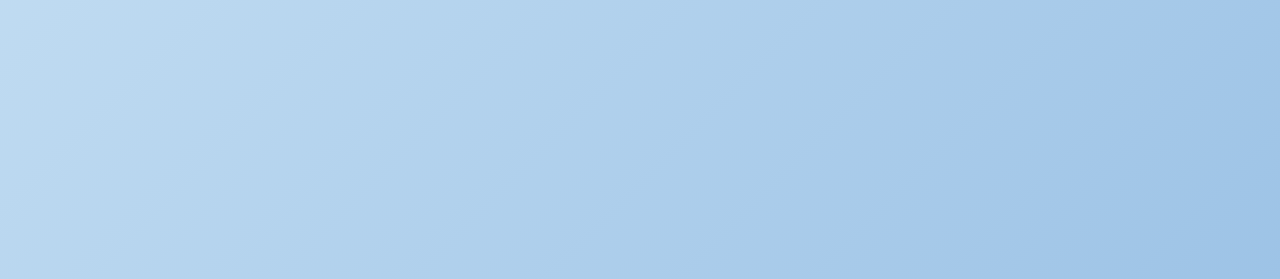
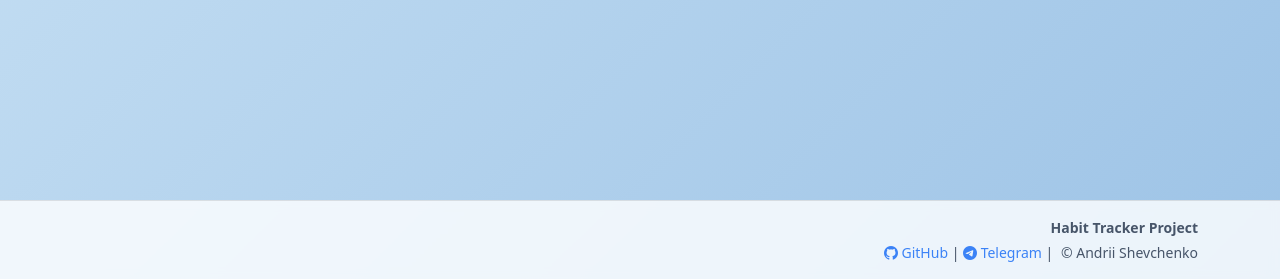
Before and after one commit to andriish148/habit-tracker, a Django app: page /history/1/ in a window 1280 px wide. Shown: the part 521-800 px from the top of the page. Run offline with Django 5.2, Linux system fonts and the light colour scheme; a user stored in the database is signed in; tables that the repository leaves empty hold one stand-in row (values such as "Sample post"); data that the repository does not hold is empty.

Commit message:
Додав футер, контакти та оновив дизайн

```diff
--- a/habit_project/tracker/templates/tracker/base.html
+++ b/habit_project/tracker/templates/tracker/base.html
@@ -21,7 +21,6 @@
             margin-left: 5px;
         }
 
-
         body {
             display: flex;
             flex-direction: column;
@@ -29,6 +28,39 @@
         }
         main {
             flex: 1;
+        }
+
+        .custom-footer {
+            background-color: rgba(255, 255, 255, 0.8);
+            backdrop-filter: blur(5px);
+            border-top: 1px solid rgba(0, 0, 0, 0.1);
+            transition: background-color 0.3s ease, color 0.3s ease;
+        }
+
+        body.bg-theme-dark .custom-footer {
+            background-color: rgba(15, 23, 42, 0.9);
+            border-top: 1px solid rgba(255, 255, 255, 0.1);
+            color: #94a3b8;
+        }
+        body.bg-theme-dark .custom-footer a {
+            color: #60a5fa;
+            text-decoration: none;
+        }
+        body.bg-theme-dark .custom-footer a:hover {
+            color: #93c5fd;
+            text-decoration: underline;
+        }
+
+        body.bg-theme-light .custom-footer {
+            color: #475569;
+        }
+        body.bg-theme-light .custom-footer a {
+            color: #3b82f6;
+            text-decoration: none;
+        }
+        body.bg-theme-light .custom-footer a:hover {
+            color: #2563eb;
+            text-decoration: underline;
         }
     </style>
 </head>
@@ -57,6 +89,16 @@
         {% endblock %}
     </main>
 
+    <footer class="custom-footer py-3 mt-auto">
+        <div class="container text-end">
+            <p class="mb-1 small fw-bold">Habit Tracker Project</p>
+            <p class="mb-0 small">
+                <a href="https://github.com/andriish148" target="_blank"><i class="bi bi-github"></i> GitHub</a> |                 <a href="https://t.me/qlivv137" target="_blank"><i class="bi bi-telegram"></i> Telegram</a> |
+                <span class="ms-1">&copy; Andrii Shevchenko</span>
+            </p>
+        </div>
+    </footer>
+
     <script src="https://cdn.jsdelivr.net/npm/bootstrap@5.3.0/dist/js/bootstrap.bundle.min.js"></script>
 </body>
 </html>
--- a/habit_project/tracker/templates/tracker/habit_history.html
+++ b/habit_project/tracker/templates/tracker/habit_history.html
@@ -2,21 +2,16 @@
 
 {% block content %}
 <style>
-    /* Фони для сторінки */
     body.bg-theme-light { background: linear-gradient(135deg, #cbe3f5 0%, #9dc3e6 100%) !important; min-height: 100vh; }
     body.bg-theme-dark { background: linear-gradient(135deg, #0f172a 0%, #1e3a8a 100%) !important; min-height: 100vh; }
 
-    /* Стилі картки */
     .custom-card { border-radius: 16px; transition: all 0.3s ease; }
     .bg-theme-light .custom-card { background-color: #ffffff; border: 1px solid #93c5fd; color: #1e293b; }
     .bg-theme-dark .custom-card { background-color: rgba(30, 41, 59, 0.85); border: 1px solid rgba(255, 255, 255, 0.1); color: #f8fafc; }
     .custom-card .card-strip { height: 8px; border-top-left-radius: 16px; border-top-right-radius: 16px; background: linear-gradient(90deg, #3b82f6 0%, #60a5fa 100%); }
 
-    /* --- ВИПРАВЛЕННЯ КОЛЬОРУ ДАТИ --- */
-    /* Для світлої теми дата сіра */
     .bg-theme-light .log-date { color: #6c757d !important; }
 
-    /* Для темної теми дата світло-сіра (щоб було видно) */
     .bg-theme-dark .log-date { color: #a0aec0 !important; }
 </style>
 
```
Also changed, not shown: habit_project/db.sqlite3.
